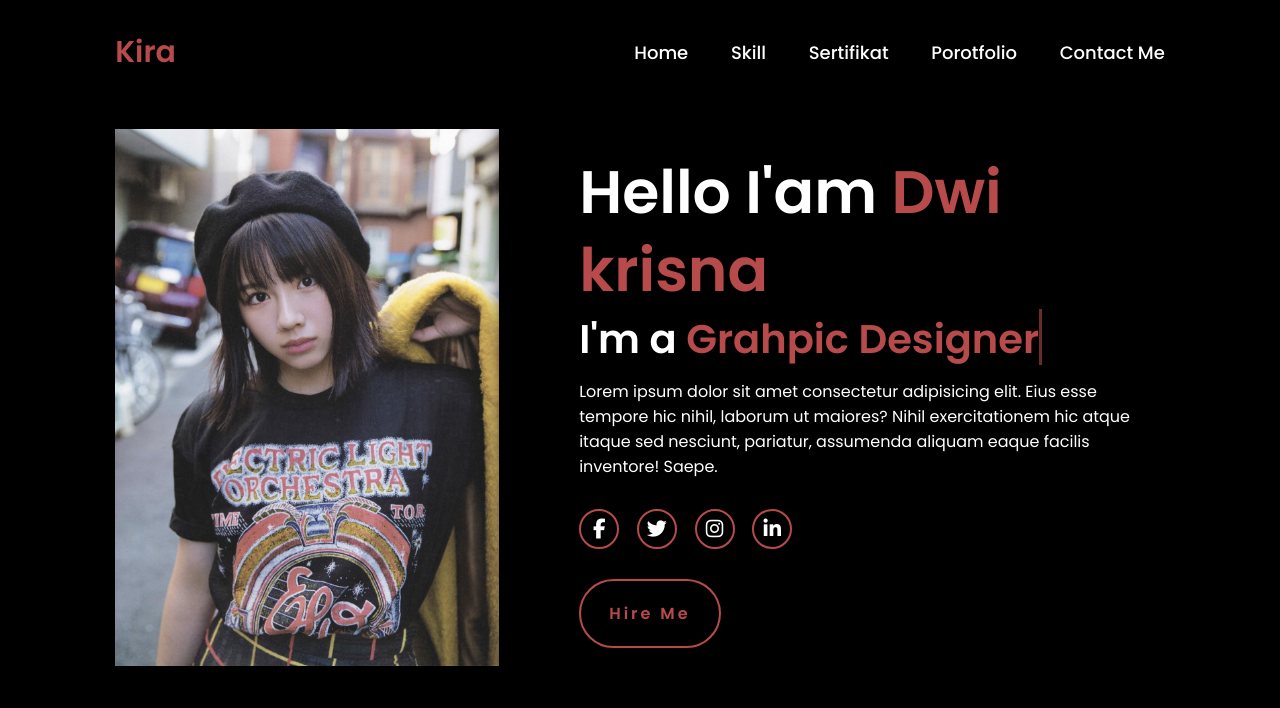
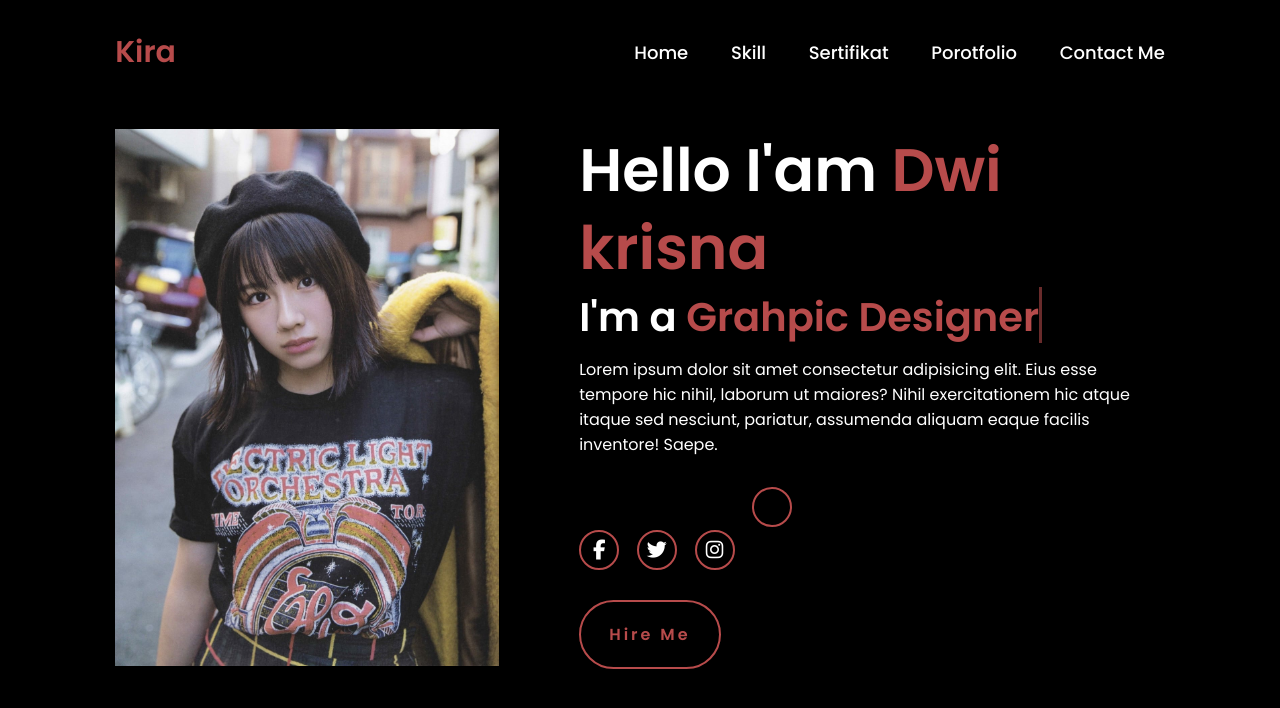
Before and after one commit to Lord-Kira25/websiteDwik, a plain HTML site: page index.html in a window 1280 px wide. Shown: the top 708 px of the page. Drawn offline with Linux system fonts and the light colour scheme.

Commit message:
Update index.html

```diff
--- a/index.html
+++ b/index.html
@@ -30,7 +30,7 @@
                 <a href="#"><i class="fab fa-facebook-f"></i></a>
                 <a href="#"><i class="fab fa-twitter"></i></a>
                 <a href="https://www.instagram.com/krisnaadinata25/"><i class="fab fa-instagram"></i></a>
-                <a href="https://www.linkedin.com/in/i-made-dwi-krisna-adinata-s-kom-99169933a/"><i class="fab fa-linkedin-in"></i></a>
+                <a href="www.linkedin.com/in/i-made-dwi-krisna-adinata-s-kom-99169933a"></i></a>
             </div>
             <a href="#" class="btn">Hire Me</a>
         </div>
```
